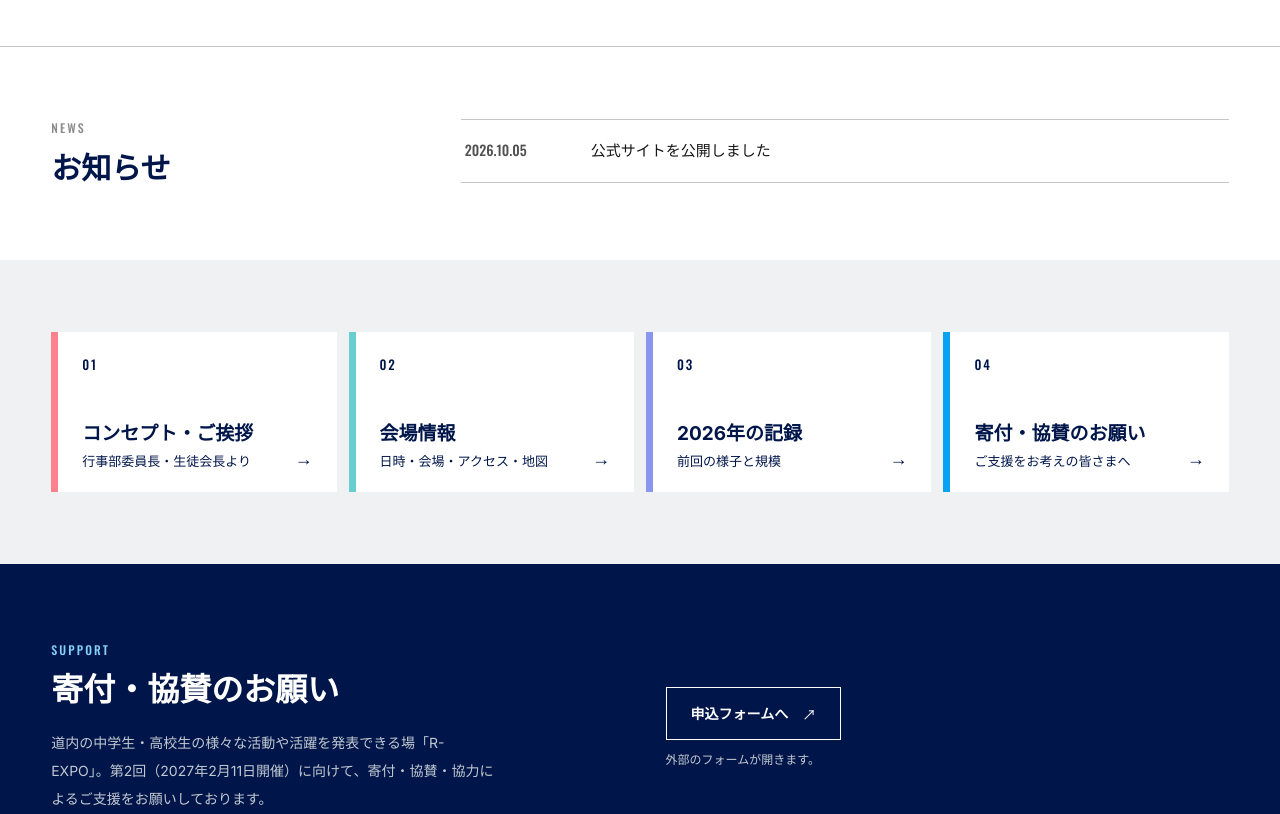
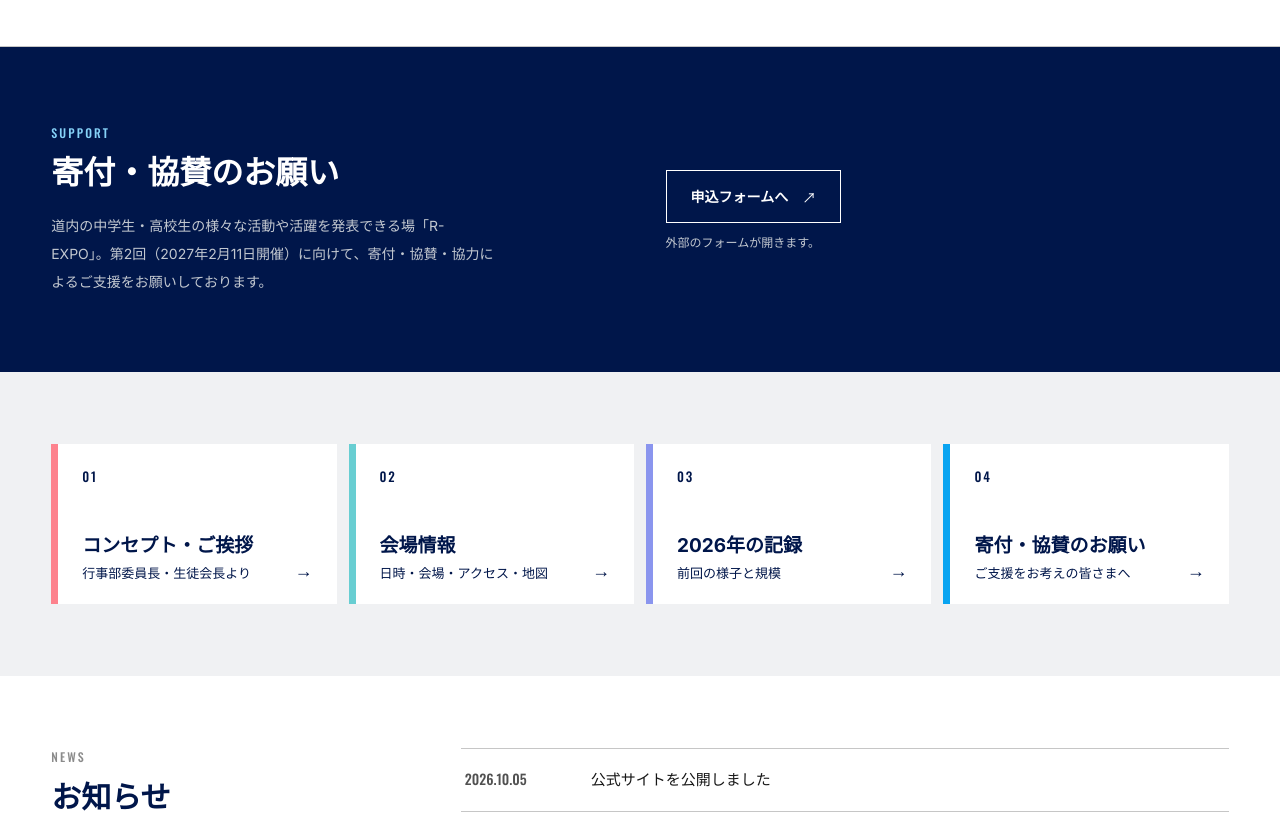
Before and after one commit to imomochiimpact/R-EXPO-site, a Next.js app: page / in a window 1280 px wide. Shown: the part 713-1527 px from the top of the page. Built offline with nearby package versions, Linux system fonts and the light colour scheme.

Commit message:
update:トップの順番

```diff
--- a/src/app/page.tsx
+++ b/src/app/page.tsx
@@ -12,10 +12,10 @@ export default function Home() {
       <Hero />
       {/* <ConceptIntro /> */}
       <EventSummary />
-      <NewsList />
+      <SupportCta />
       <PageLinks />
       {/* <ArchivePreview /> */}
-      <SupportCta />
+      <NewsList />
     </main>
   );
 }
```
